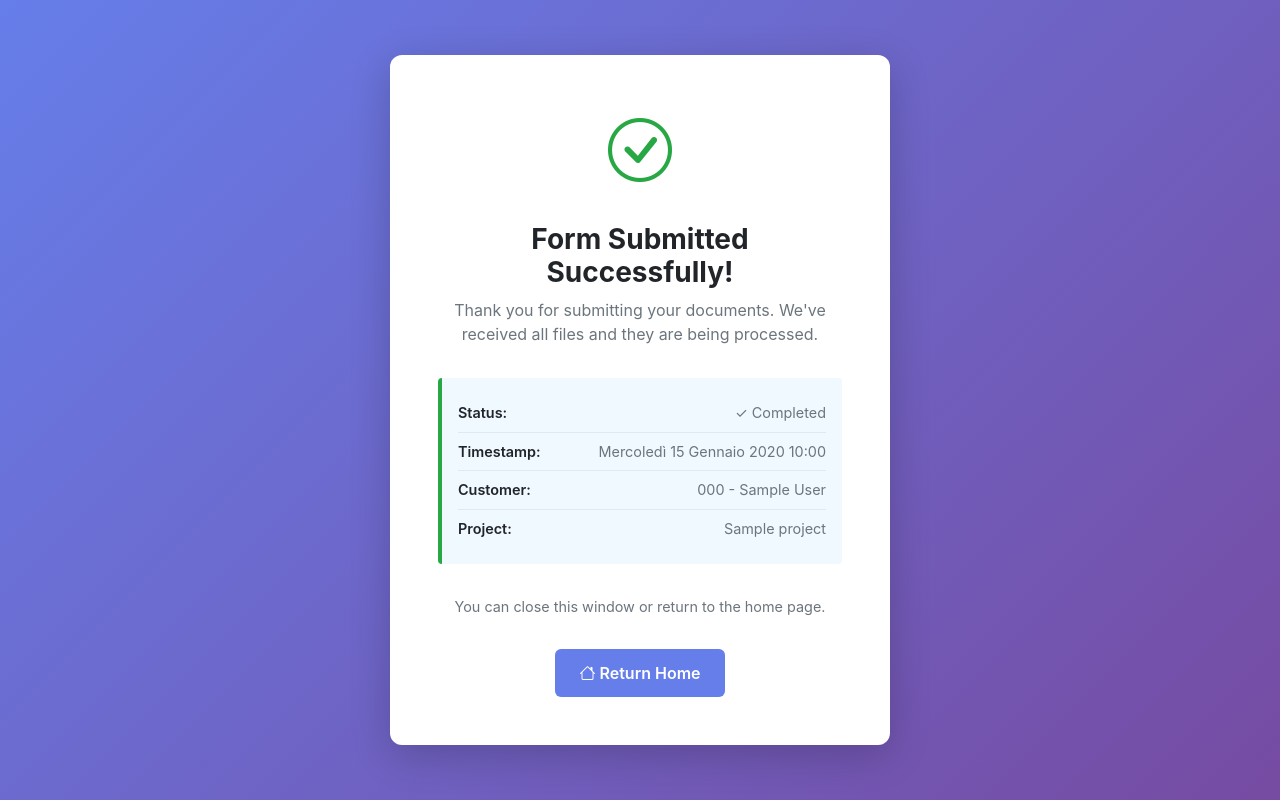
After one commit to RazorCopter/eh-moduli, a Django app: template modules/templates/modules/form_success.html in a window 1280 px wide. The commit adds this page. Run offline with Django 4.2, Linux system fonts and the light colour scheme; tables that the repository leaves empty hold one stand-in row (values such as "Sample post"); the template is opened without the code that fills it: values that come from a table or form of the project are taken from there, most other values are stand-ins (such as "Sample title", 1, 10 or a date in 2020).

Commit message:
feat: Add form success page for published forms
Added form_success_view and template to display confirmation page after form submission.
Includes submission timestamp and success animation.

Co-Authored-By: Claude <noreply@anthropic.com>

```diff
--- /dev/null
+++ b/modules/templates/modules/form_success.html
@@ -0,0 +1,140 @@
+{% load static %}
+<!DOCTYPE html>
+<html lang="it">
+<head>
+    <meta charset="UTF-8">
+    <meta name="viewport" content="width=device-width, initial-scale=1.0">
+    <title>Form Submitted</title>
+    <link href="https://cdn.jsdelivr.net/npm/bootstrap@5.3.0/dist/css/bootstrap.min.css" rel="stylesheet">
+    <link href="https://cdn.jsdelivr.net/npm/bootstrap-icons@1.11.0/font/bootstrap-icons.css" rel="stylesheet">
+    <style>
+        body {
+            background: linear-gradient(135deg, #667eea 0%, #764ba2 100%);
+            min-height: 100vh;
+            display: flex;
+            align-items: center;
+            justify-content: center;
+            padding: 2rem;
+            font-family: -apple-system, BlinkMacSystemFont, "Segoe UI", Roboto, "Helvetica Neue", Arial, sans-serif;
+        }
+        .success-container {
+            background: white;
+            border-radius: 12px;
+            box-shadow: 0 10px 40px rgba(0,0,0,0.2);
+            max-width: 500px;
+            width: 100%;
+            padding: 3rem;
+            text-align: center;
+        }
+        .success-icon {
+            font-size: 4rem;
+            color: #28a745;
+            margin-bottom: 1.5rem;
+            animation: bounce 0.6s;
+        }
+        @keyframes bounce {
+            0%, 100% { transform: scale(0.8); opacity: 0; }
+            50% { transform: scale(1.1); }
+            100% { transform: scale(1); opacity: 1; }
+        }
+        .success-title {
+            font-size: 1.75rem;
+            font-weight: 700;
+            color: #212529;
+            margin-bottom: 0.5rem;
+        }
+        .success-message {
+            color: #6c757d;
+            font-size: 1rem;
+            line-height: 1.5;
+            margin-bottom: 2rem;
+        }
+        .success-details {
+            background: #f0f9ff;
+            border-left: 4px solid #28a745;
+            padding: 1rem;
+            border-radius: 4px;
+            margin-bottom: 2rem;
+            text-align: left;
+            font-size: 0.9rem;
+            color: #004085;
+        }
+        .detail-row {
+            display: flex;
+            justify-content: space-between;
+            padding: 0.5rem 0;
+            border-bottom: 1px solid #e0e8f0;
+        }
+        .detail-row:last-child {
+            border-bottom: none;
+        }
+        .detail-label {
+            font-weight: 600;
+            color: #212529;
+        }
+        .detail-value {
+            color: #6c757d;
+        }
+        .btn-home {
+            display: inline-block;
+            padding: 0.75rem 1.5rem;
+            background: #667eea;
+            color: white;
+            border: none;
+            border-radius: 6px;
+            font-weight: 600;
+            font-size: 1rem;
+            cursor: pointer;
+            transition: all 0.2s;
+            text-decoration: none;
+        }
+        .btn-home:hover {
+            background: #5568d3;
+            transform: translateY(-2px);
+            box-shadow: 0 4px 12px rgba(102, 126, 234, 0.3);
+        }
+    </style>
+</head>
+<body>
+    <div class="success-container">
+        <div class="success-icon">
+            <i class="bi bi-check-circle"></i>
+        </div>
+        <h1 class="success-title">Form Submitted Successfully!</h1>
+        <p class="success-message">
+            Thank you for submitting your documents. We've received all files and they are being processed.
+        </p>
+
+        <div class="success-details">
+            <div class="detail-row">
+                <span class="detail-label">Status:</span>
+                <span class="detail-value">✓ Completed</span>
+            </div>
+            <div class="detail-row">
+                <span class="detail-label">Timestamp:</span>
+                <span class="detail-value">{{ timestamp }}</span>
+            </div>
+            {% if customer %}
+            <div class="detail-row">
+                <span class="detail-label">Customer:</span>
+                <span class="detail-value">{{ customer }}</span>
+            </div>
+            {% endif %}
+            {% if project %}
+            <div class="detail-row">
+                <span class="detail-label">Project:</span>
+                <span class="detail-value">{{ project }}</span>
+            </div>
+            {% endif %}
+        </div>
+
+        <p style="color: #6c757d; font-size: 0.9rem; margin-bottom: 2rem;">
+            You can close this window or return to the home page.
+        </p>
+
+        <a href="/" class="btn-home">
+            <i class="bi bi-house"></i> Return Home
+        </a>
+    </div>
+</body>
+</html>
--- a/modules/templates/modules/published_form.html
+++ b/modules/templates/modules/published_form.html
@@ -477,11 +477,10 @@
             fileList.appendChild(item);
         }
 
-        // Form submission
+        // Form submission - just redirect to success page
+        // Documents are uploaded via AJAX as they are selected, not on form submit
         document.getElementById('publishedForm').addEventListener('submit', async (e) => {
             e.preventDefault();
-            // For now, show success message
-            alert('Form submitted! Your documents have been received.');
             window.location.href = '/modules/form/success/';
         });
     </script>
--- a/modules/urls.py
+++ b/modules/urls.py
@@ -30,6 +30,7 @@ urlpatterns = [
     # Public form views
     path('form/published/<uuid:form_id>/', views.published_form_access, name='published_form_access'),
     path('form/published/<uuid:form_id>/upload/', views.published_form_upload, name='published_form_upload'),
+    path('form/success/', views.form_success_view, name='form_success_view'),
     path('form/<str:token>/', views.get_form_by_token, name='get_form_by_token'),
     path('form/<uuid:assignment_id>/step/<int:step_order>/', views.form_step_view, name='form_step_view'),
     path('form/<uuid:assignment_id>/upload/', views.upload_document_view, name='upload_document_view'),
```
Also changed, not shown: modules/views.py (+9 -0 lines).
